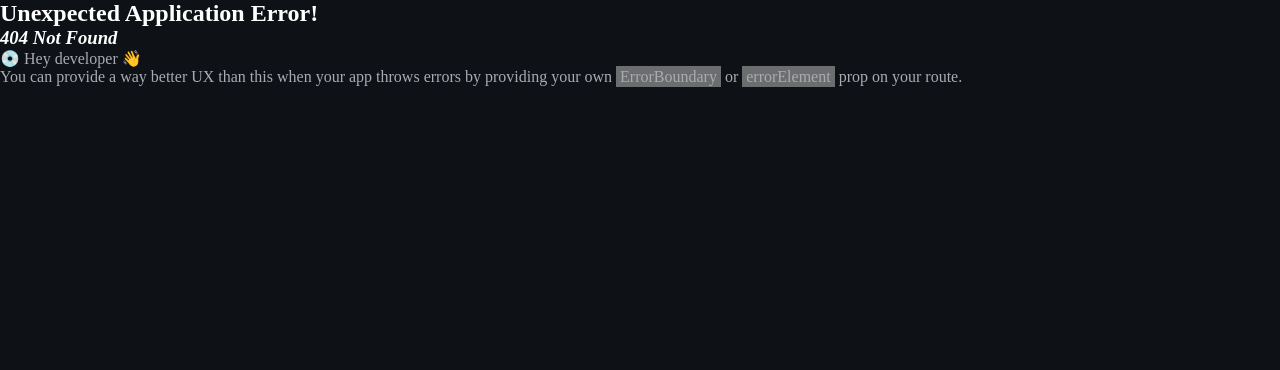
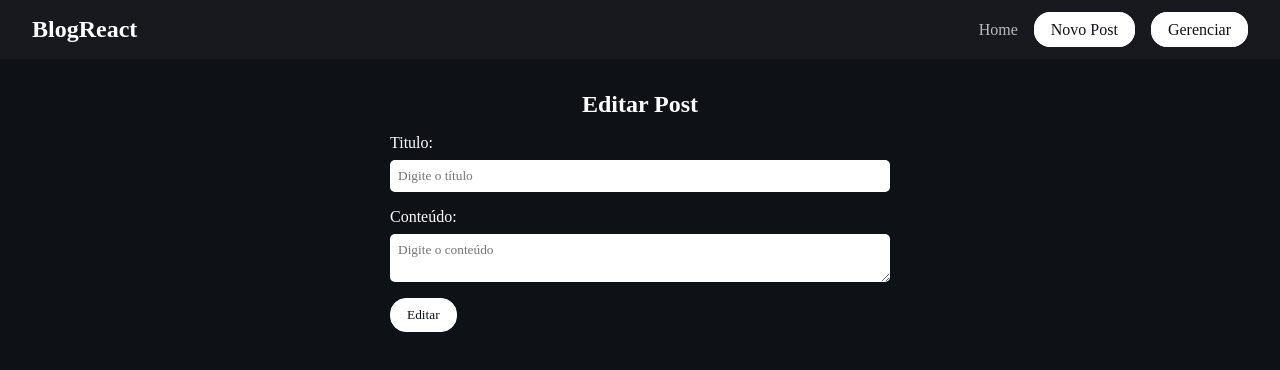
Before and after one commit to yurimotaa/blog_react, a React (Vite) app: page /posts/edit/1 in a window 1280 px wide. Before the commit this address had no page. Shown: the top 370 px of the page. Built offline with nearby package versions, Linux system fonts and the light colour scheme; a web font is replaced by a local one.

Commit message:
feat: edita post

```diff
--- a/src/interfaces/posts.interfaces.ts
+++ b/src/interfaces/posts.interfaces.ts
@@ -3,12 +3,15 @@ import {
   createPostSchema,
   dataPostSchema,
   requestPostSchema,
+  updatePostSchema,
 } from "../schemas/posts.schemas";
 
 type IPost = z.infer<typeof createPostSchema>;
 
 type TPostRequest = z.infer<typeof requestPostSchema>;
 
+type TPostUpdate = z.infer<typeof updatePostSchema>;
+
 type TDataPost = z.infer<typeof dataPostSchema>;
 
-export type { IPost, TPostRequest, TDataPost };
+export type { IPost, TPostRequest, TDataPost, TPostUpdate };
--- a/src/main.tsx
+++ b/src/main.tsx
@@ -7,6 +7,7 @@ import NewPost from "./routes/newPost/NewPost.tsx";
 import "./index.css";
 import Post from "./routes/post/Post.tsx";
 import Admin from "./routes/admin/Admin.tsx";
+import EditPost from "./routes/editPost/EditPost.tsx";
 
 const router = createBrowserRouter([
   {
@@ -28,6 +29,10 @@ const router = createBrowserRouter([
         path: "/admin",
         element: <Admin />,
       },
+      {
+        path: "/posts/edit/:id",
+        element: <EditPost />,
+      },
     ],
   },
 ]);
--- a/src/routes/admin/Admin.tsx
+++ b/src/routes/admin/Admin.tsx
@@ -41,7 +41,7 @@ const Admin = () => {
           <div className="post" key={crypto.randomUUID()}>
             <h2>{post.title}</h2>
             <div className="actions">
-              <Link to={"/"} className="btn edit-btn">
+              <Link to={`/posts/edit/${post.id}`} className="btn edit-btn">
                 Editar Post
               </Link>
               <button
--- /dev/null
+++ b/src/routes/editPost/EditPost.tsx
@@ -0,0 +1,77 @@
+import { useNavigate } from "react-router-dom";
+import blogUrl from "../../axios/config";
+import { toast } from "react-toastify";
+import { useForm } from "react-hook-form";
+import { zodResolver } from "@hookform/resolvers/zod";
+import { TPostUpdate } from "../../interfaces/posts.interfaces";
+import { updatePostSchema } from "../../schemas/posts.schemas";
+import { useParams } from "react-router-dom";
+
+const EditPost = () => {
+  const navigate = useNavigate();
+  const { id } = useParams();
+
+  const editPost = async (data: TPostUpdate) => {
+    try {
+      const postData = {
+        ...data,
+        userId: 1,
+      };
+
+      await blogUrl.put(`/posts/${id}`, {
+        body: postData,
+      });
+
+      toast.success("Post editado");
+
+      navigate("/");
+    } catch (error) {
+      console.error("Erro ao editar o post:", error);
+      toast.error("Erro ao editar o post");
+    }
+  };
+
+  const {
+    register,
+    handleSubmit,
+    formState: { errors },
+  } = useForm<TPostUpdate>({
+    resolver: zodResolver(updatePostSchema),
+  });
+
+  const handleFormSubmit = (data: TPostUpdate) => {
+    editPost(data);
+  };
+
+  return (
+    <div className="new-post">
+      <h2>Editar Post</h2>
+      <form onSubmit={handleSubmit(handleFormSubmit)}>
+        <div className="form-control">
+          <label htmlFor="title">Titulo:</label>
+          <input
+            type="text"
+            id="title"
+            placeholder="Digite o título"
+            {...register("title")}
+          />
+          {errors.title && <p>{errors.title.message}</p>}
+        </div>
+        <div className="form-control">
+          <label htmlFor="body">Conteúdo:</label>
+          <textarea
+            id="body"
+            placeholder="Digite o conteúdo"
+            {...register("body")}
+          ></textarea>
+          {errors.body && <p>{errors.body.message}</p>}
+        </div>
+        <button type="submit" className="btn">
+          Editar
+        </button>
+      </form>
+    </div>
+  );
+};
+
+export default EditPost;
--- a/src/schemas/posts.schemas.ts
+++ b/src/schemas/posts.schemas.ts
@@ -9,6 +9,13 @@ const createPostSchema = z.object({
 
 const requestPostSchema = createPostSchema.omit({ id: true });
 
+const updatePostSchema = createPostSchema.omit({ id: true }).partial();
+
 const dataPostSchema = createPostSchema.omit({ id: true, userId: true });
 
-export { createPostSchema, requestPostSchema, dataPostSchema };
+export {
+  createPostSchema,
+  requestPostSchema,
+  dataPostSchema,
+  updatePostSchema,
+};
```
Also changed, not shown: src/routes/editPost/EditPost.css (added).
